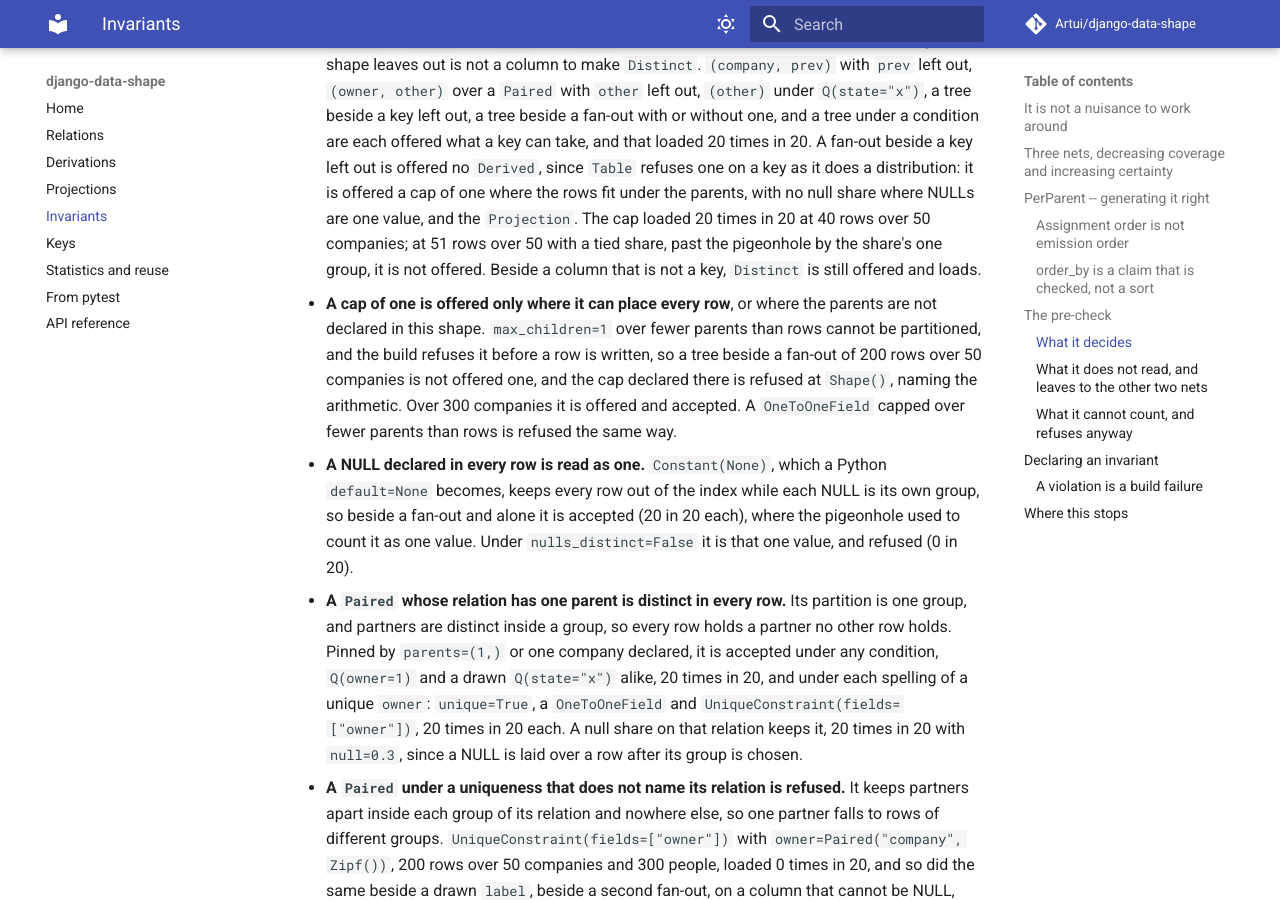
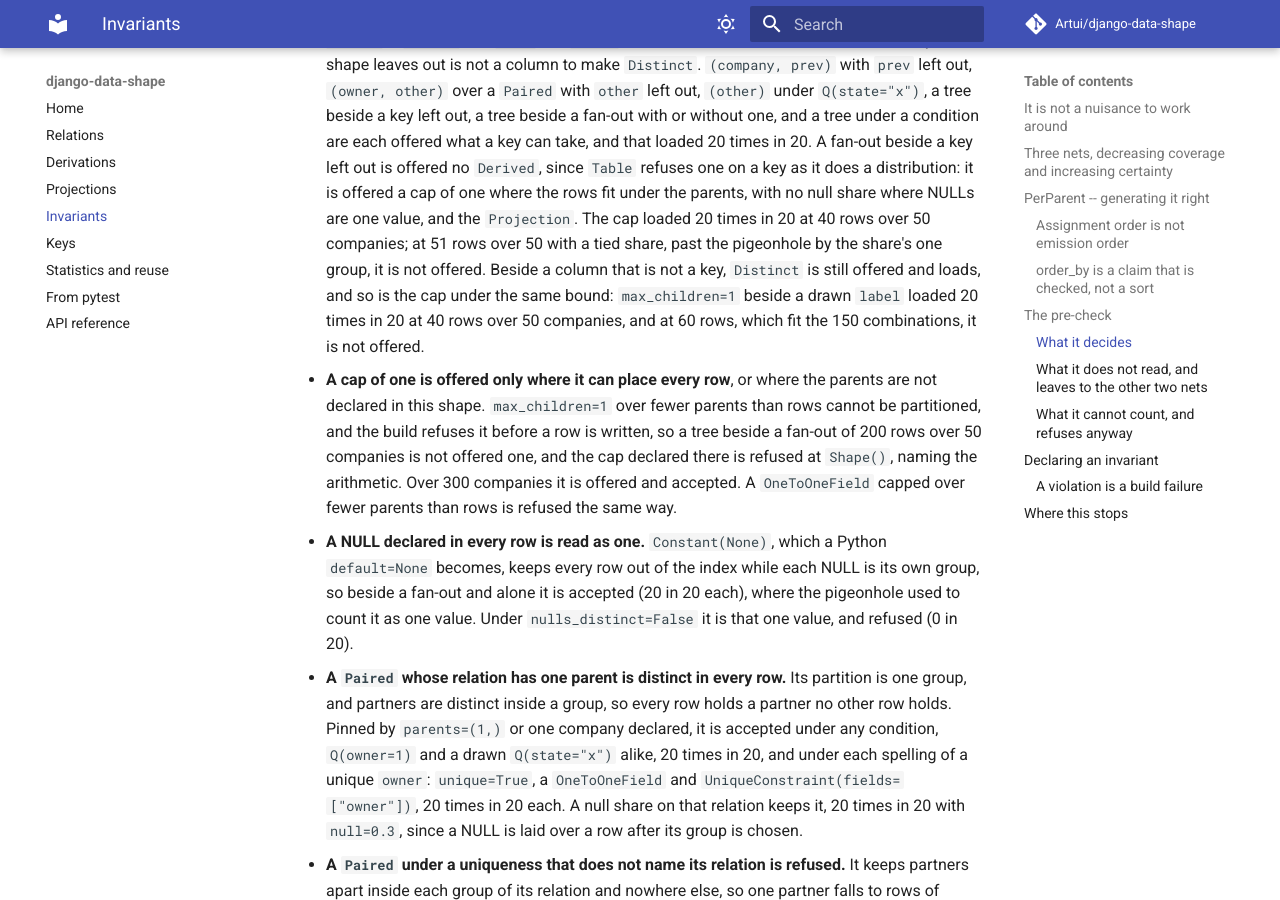
Before and after one commit to Artui/django-data-shape, an MkDocs documentation site: the page built from docs/invariants.md, in a window 1280 px wide and 900 px high, scrolled down 9149 px. Built offline with MkDocs 1.6.1 and Material for MkDocs 9.7.7, drawn with Linux system fonts in a browser that asks for light colours; comment, search, counter and statistics services are not loaded.

Commit message:
A fan-out beside a drawn column is offered a cap of one too
Co-Authored-By: Claude Opus 5.5 <noreply@anthropic.com>

```diff
--- a/docs/invariants.md
+++ b/docs/invariants.md
@@ -406,7 +406,10 @@ how many companies there are.
   the rows fit under the parents, with no null share where NULLs are one value, and the
   `Projection`. The cap loaded 20 times in 20 at 40 rows over 50 companies; at 51 rows over
   50 with a tied share, past the pigeonhole by the share's one group, it is not offered.
-  Beside a column that is not a key, `Distinct` is still offered and loads.
+  Beside a column that is not a key, `Distinct` is still offered and loads, and so is the
+  cap under the same bound: `max_children=1` beside a drawn `label` loaded 20 times in 20 at
+  40 rows over 50 companies, and at 60 rows, which fit the 150 combinations, it is not
+  offered.
 - **A cap of one is offered only where it can place every row**, or where the parents
   are not declared in this shape. `max_children=1` over
   fewer parents than rows cannot be partitioned, and the build refuses it before a row is
```
Also changed, not shown: CHANGELOG.md (+5 -5 lines), 2 other files.
